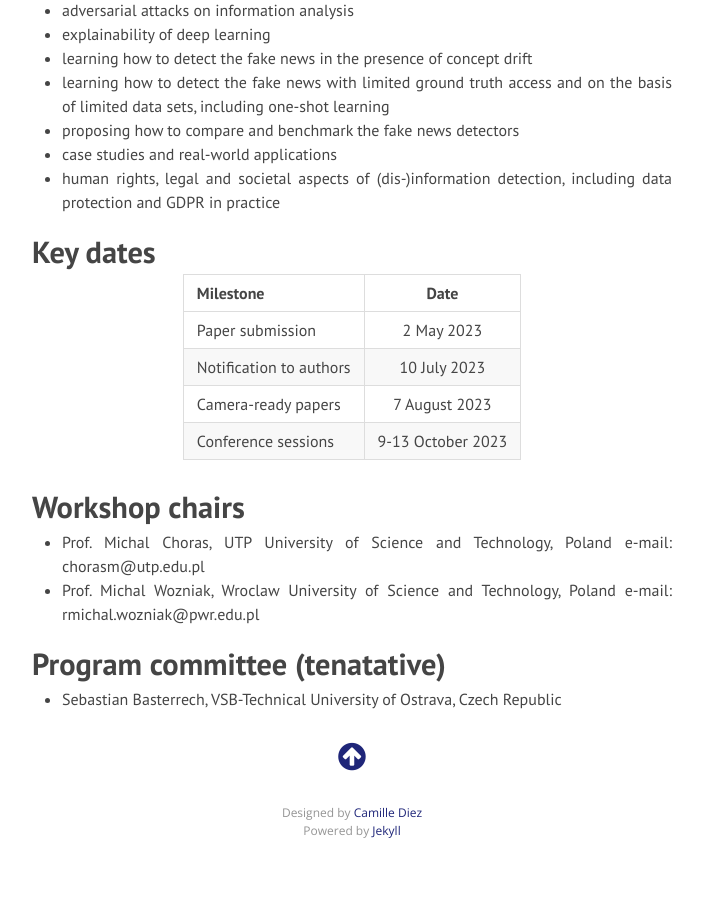
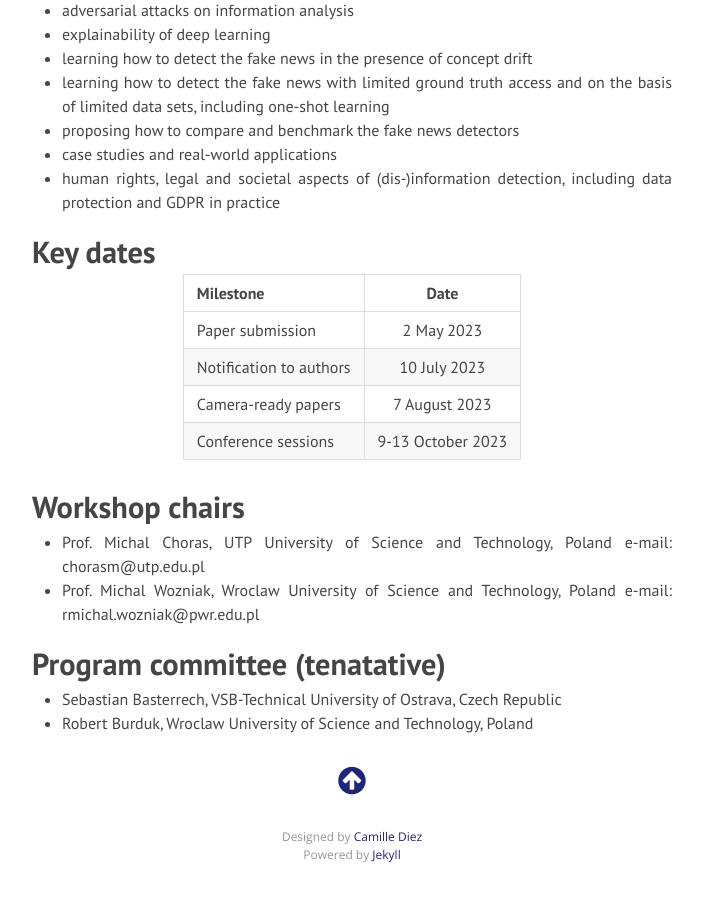
Before and after one commit to disa-iccs/disa-icss.github.io, a Jekyll site: the page built from index.md, in a window 1280 px wide and 900 px high, scrolled down 1415 px. Shown: the whole window, without its empty margins (288-991 px from the left). Built offline with Jekyll 4.4.1, drawn with Linux system fonts in a browser that asks for light colours; nearby versions of some CDN libraries; before the commit the page ends 2291 px from its top, so only the background shows below that.

Commit message:
Update index.md

```diff
--- a/index.md
+++ b/index.md
@@ -123,6 +123,9 @@ e-mail: cdemest@cn.ntua.gr
 <li>
     Sebastian Basterrech, VSB-Technical University of Ostrava, Czech Republic
 </li>
+ <li>
+    Robert Burduk, Wroclaw University of Science and Technology, Poland
+</li>
 </ul>
 <!--
 <ul>
```
